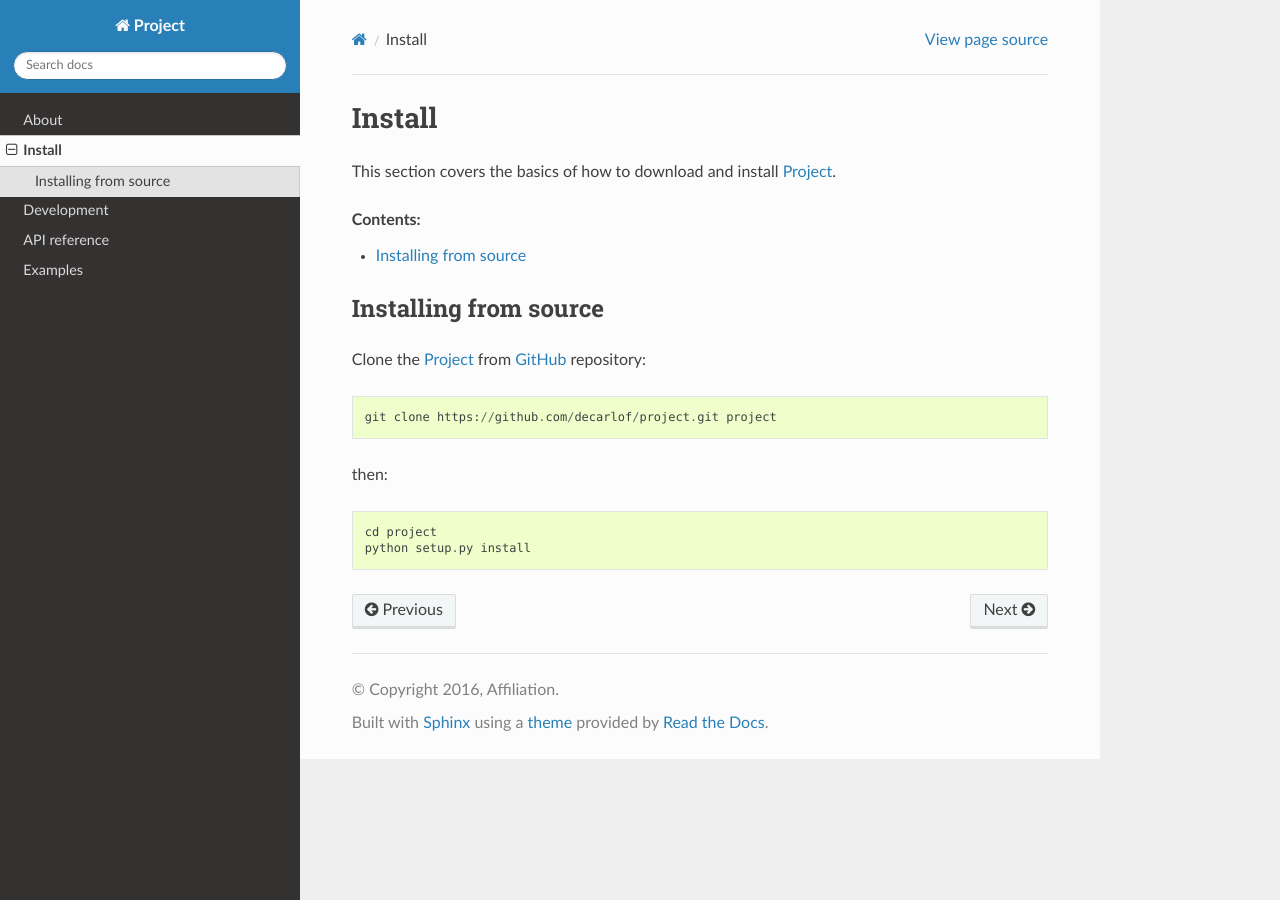
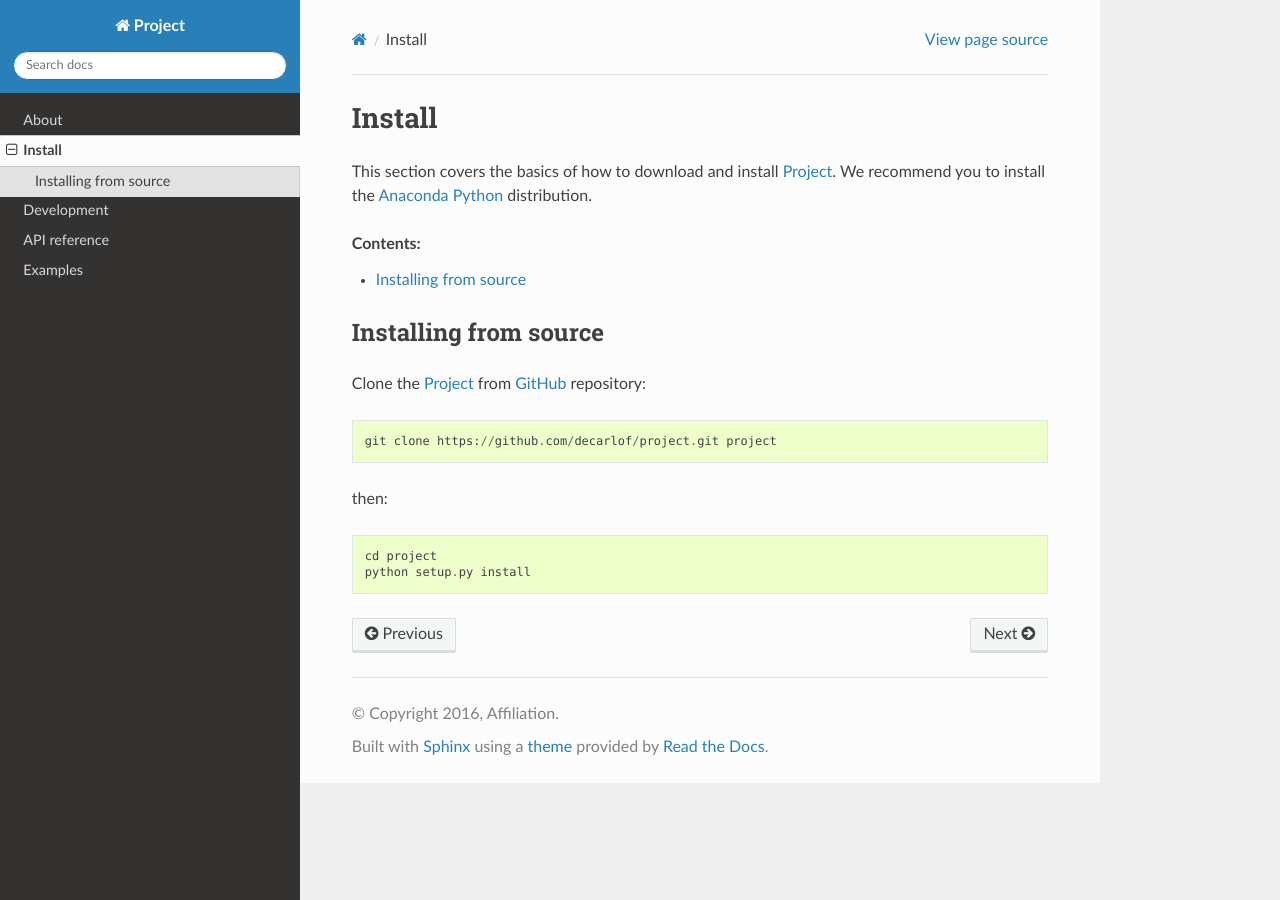
Before and after one commit to decarlof/project, a Sphinx documentation site: the page built from doc/source/install.rst, in a window 1280 px wide. Built offline with Sphinx 7.4.7 and the Read the Docs theme 2.0.0, drawn with Linux system fonts in a browser that asks for light colours; pages that are not in the unit, such as notebooks, are missing from menus.

Commit message:
added link to Anaconda Python

```diff
--- a/doc/source/install.rst
+++ b/doc/source/install.rst
@@ -3,7 +3,9 @@ Install
 =======
 
 This section covers the basics of how to download and install
-`Project <https://github.com/decarlof/project>`_.
+`Project <https://github.com/decarlof/project>`_. We recommend you
+to install the `Anaconda Python <http://continuum.io/downloads>`_
+distribution.
 
 .. contents:: Contents:
    :local:
```
